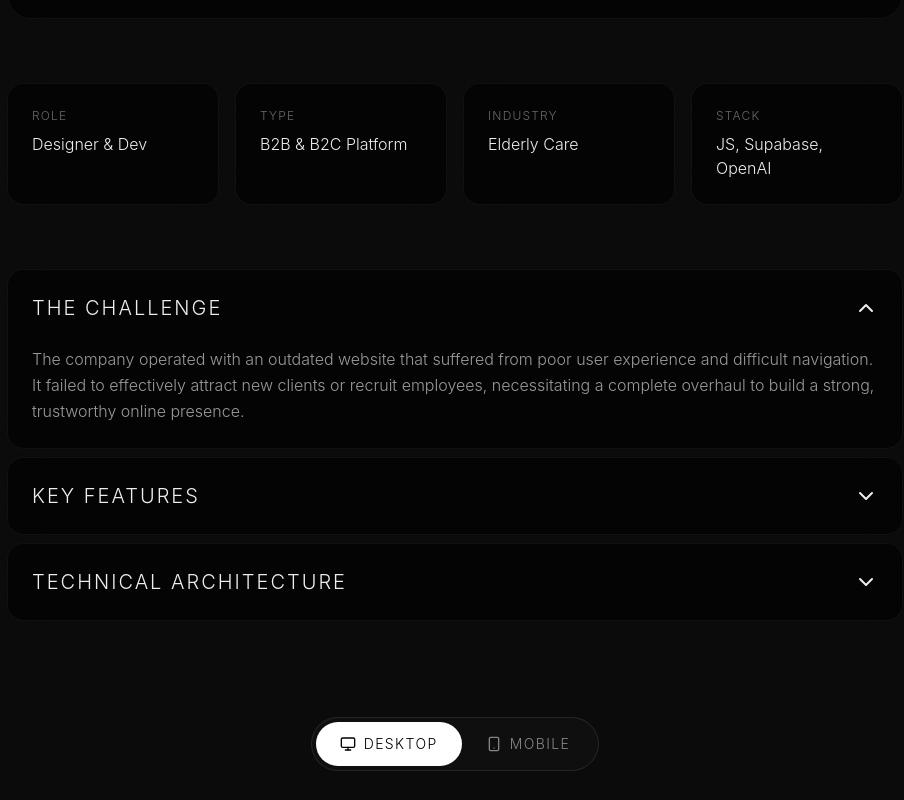
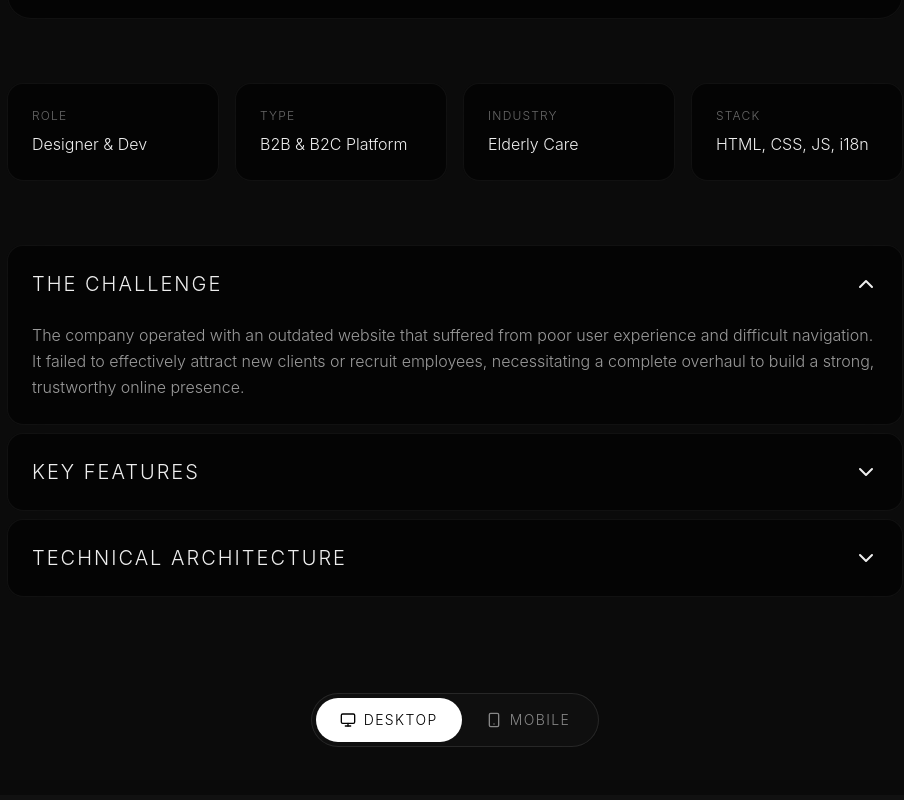
Before and after one commit to skaisstsdev/portfolio, a React (Vite) app: page / in a window 1280 px wide. Shown: the part 2700-3500 px from the top of the page, without its empty margins (185-1089 px from the left). Built offline with nearby package versions, Linux system fonts and the light colour scheme.

Commit message:
Fix stack text details

```diff
--- a/src/components/BeautyGlanz.tsx
+++ b/src/components/BeautyGlanz.tsx
@@ -78,7 +78,7 @@ export default function BeautyGlanz() {
     },
     {
       title: "Technical Stack",
-      content: "Developed using React, JSX, and Vite for a highly responsive frontend, seamlessly integrated with Supabase for robust database management and EmailJS for reliable customer communications."
+      content: "Developed using HTML, CSS, and JavaScript for a highly responsive frontend, seamlessly integrated with Supabase for robust database management and EmailJS for reliable customer communications."
     }
   ];
 
@@ -136,7 +136,7 @@ export default function BeautyGlanz() {
           </div>
           <div className="p-6 border border-white/5 rounded-2xl bg-black/60 backdrop-blur-xl">
             <h4 className="text-xs uppercase tracking-widest text-white/40 mb-2">Stack</h4>
-            <p className="font-light">React, Supabase</p>
+            <p className="font-light">HTML, CSS, JS, i18n</p>
           </div>
         </div>
 
--- a/src/components/KSKFarmos.tsx
+++ b/src/components/KSKFarmos.tsx
@@ -146,7 +146,7 @@ export default function KSKFarmos() {
           </div>
           <div className="p-6 border border-white/5 rounded-2xl bg-black/60 backdrop-blur-xl">
             <h4 className="text-xs uppercase tracking-widest text-white/40 mb-2">Stack</h4>
-            <p className="font-light">JS, Supabase, OpenAI</p>
+            <p className="font-light">HTML, CSS, JS, i18n</p>
           </div>
         </div>
 
--- a/src/components/MatchaMatcha.tsx
+++ b/src/components/MatchaMatcha.tsx
@@ -139,7 +139,7 @@ export default function MatchaMatcha() {
           </div>
           <div className="p-6 border border-white/5 rounded-2xl bg-black/60 backdrop-blur-xl">
             <h4 className="text-xs uppercase tracking-widest text-white/40 mb-2">Stack</h4>
-            <p className="font-light">React, GSAP, Three.js</p>
+            <p className="font-light">React, Three.js, i18n</p>
           </div>
         </div>
 
```
